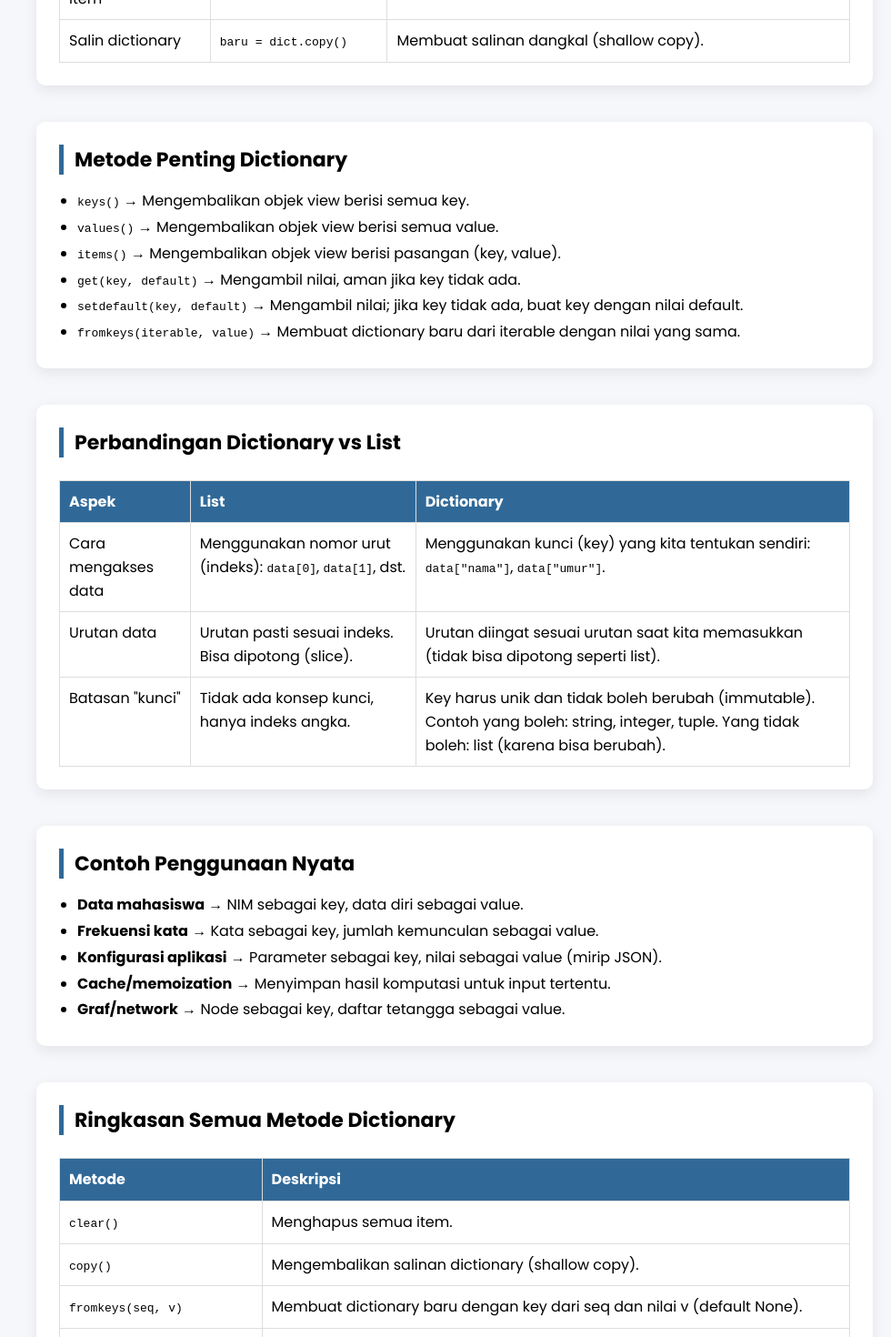
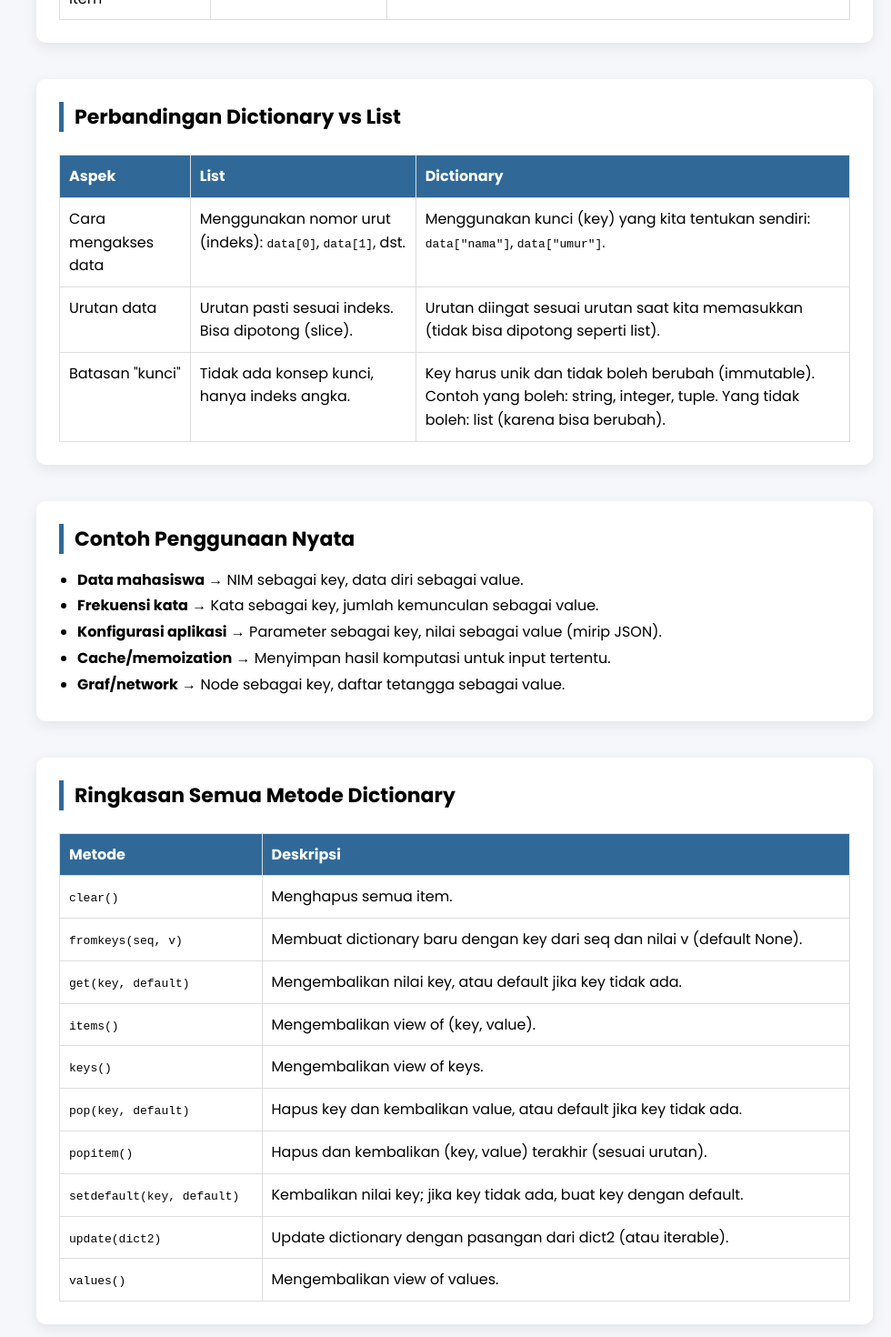
Before and after one commit to Halooci/Lidict, a React (Vite) app: page /Dictionary/RangkumanDictionary in a window 1280 px wide. Shown: the part 1800-3270 px from the top of the page at 91% size, without its empty margins (280-1260 px from the left). Built offline with nearby package versions, Linux system fonts and the light colour scheme; no server answers; the database is empty; sample sign-in values are in the browser's storage.

Commit message:
UpD rangdic

```diff
--- a/src/pages/materi/dictionary/RangkumanDictionary.jsx
+++ b/src/pages/materi/dictionary/RangkumanDictionary.jsx
@@ -134,11 +134,11 @@ print(mahasiswa.get("alamat", "Tidak tersedia"))   # Output: Tidak tersedia`}
                       <td style={styles.tableCell}><code>dict.clear()</code></td>
                       <td style={styles.tableCell}>Mengosongkan dictionary.</td>
                     </tr>
-                    <tr>
+                    {/* <tr>
                       <td style={styles.tableCell}>Salin dictionary</td>
                       <td style={styles.tableCell}><code>baru = dict.copy()</code></td>
                       <td style={styles.tableCell}>Membuat salinan dangkal (shallow copy).</td>
-                    </tr>
+                    </tr> */}
                   </tbody>
                 </table>
               </div>
@@ -146,7 +146,7 @@ print(mahasiswa.get("alamat", "Tidak tersedia"))   # Output: Tidak tersedia`}
           </section>
 
           {/* 5. METODE PENTING LAINNYA */}
-          <section style={styles.section}>
+          {/* <section style={styles.section}>
             <div style={styles.card}>
               <h2 style={styles.sectionTitle}>Metode Penting Dictionary</h2>
               <ul style={styles.list}>
@@ -158,7 +158,7 @@ print(mahasiswa.get("alamat", "Tidak tersedia"))   # Output: Tidak tersedia`}
                 <li><code>fromkeys(iterable, value)</code> → Membuat dictionary baru dari iterable dengan nilai yang sama.</li>
               </ul>
             </div>
-          </section>
+          </section> */}
 
           {/* 6. PERBANDINGAN DICTIONARY vs LIST (sesuai gambar) */}
           <section style={styles.section}>
@@ -223,7 +223,7 @@ print(mahasiswa.get("alamat", "Tidak tersedia"))   # Output: Tidak tersedia`}
                   </thead>
                   <tbody>
                     <tr><td style={styles.tableCell}><code>clear()</code></td><td style={styles.tableCell}>Menghapus semua item.</td></tr>
-                    <tr><td style={styles.tableCell}><code>copy()</code></td><td style={styles.tableCell}>Mengembalikan salinan dictionary (shallow copy).</td></tr>
+                    {/* <tr><td style={styles.tableCell}><code>copy()</code></td><td style={styles.tableCell}>Mengembalikan salinan dictionary (shallow copy).</td></tr> */}
                     <tr><td style={styles.tableCell}><code>fromkeys(seq, v)</code></td><td style={styles.tableCell}>Membuat dictionary baru dengan key dari seq dan nilai v (default None).</td></tr>
                     <tr><td style={styles.tableCell}><code>get(key, default)</code></td><td style={styles.tableCell}>Mengembalikan nilai key, atau default jika key tidak ada.</td></tr>
                     <tr><td style={styles.tableCell}><code>items()</code></td><td style={styles.tableCell}>Mengembalikan view of (key, value).</td></tr>
```
